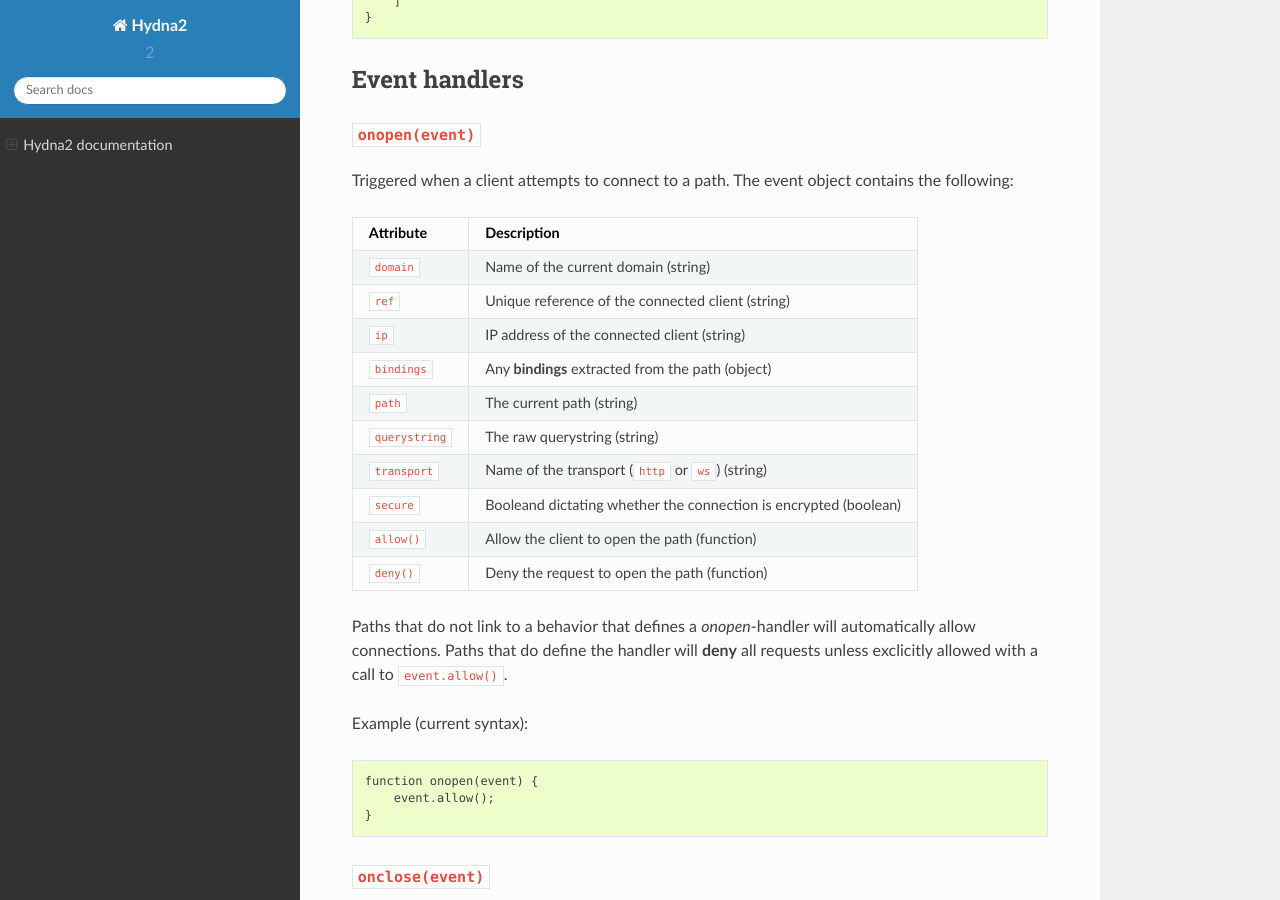
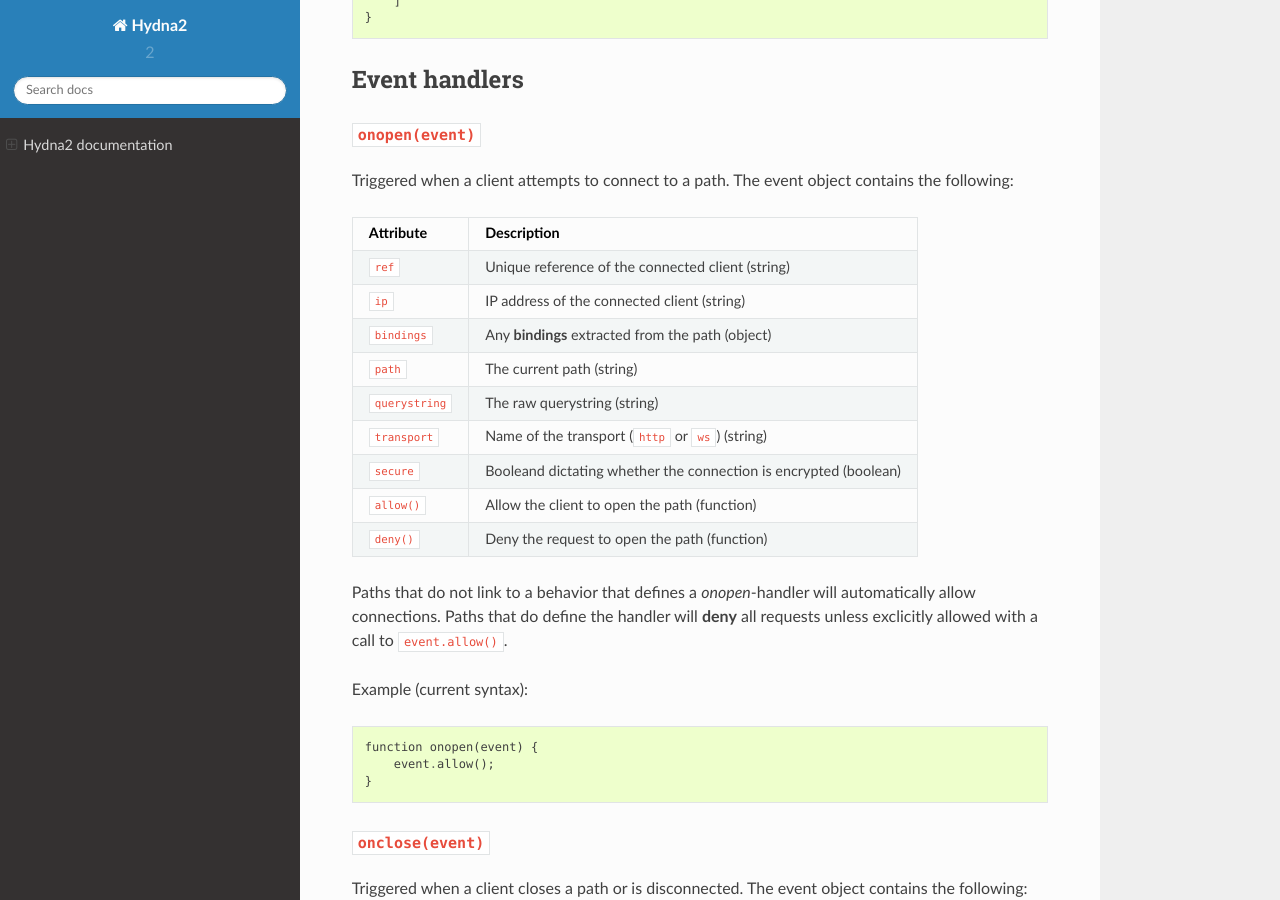
Before and after one commit to strange/hydna-docs, a Sphinx documentation site: the page built from docs/index.rst, in a window 1280 px wide and 900 px high, scrolled down 2448 px. Built offline with Sphinx 7.4.7 and the Read the Docs theme 2.0.0, drawn with Linux system fonts in a browser that asks for light colours.

Commit message:
Removed attribute domain from OpenEvent.
It is redundant with the addition of `Domain.hostname()`.

```diff
--- a/docs/index.rst
+++ b/docs/index.rst
@@ -134,7 +134,6 @@
 =============== =============================================================
 Attribute       Description
 =============== =============================================================
-``domain``      Name of the current domain (string)
 ``ref``         Unique reference of the connected client (string)
 ``ip``          IP address of the connected client (string)
 ``bindings``    Any **bindings** extracted from the path (object)
```
